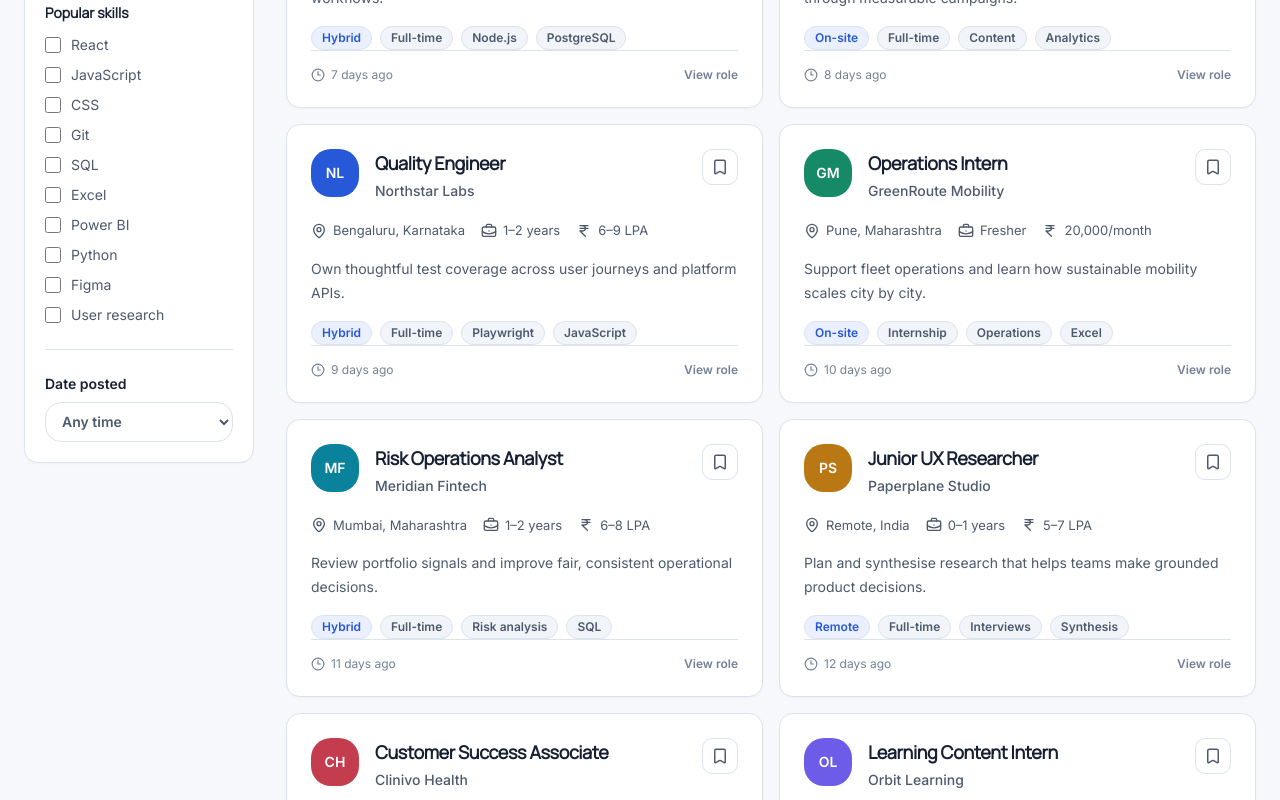
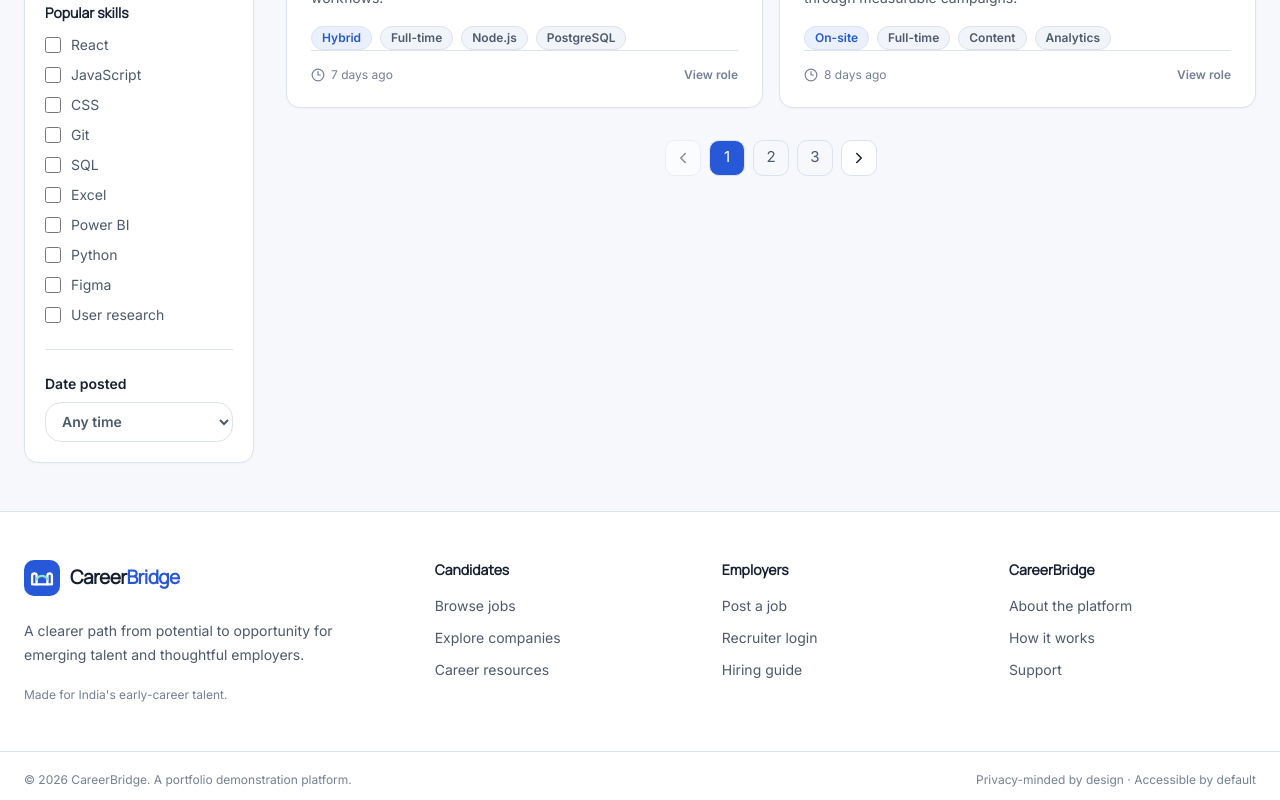
Before and after one commit to Sravanramaraju/CareerBridge-full-stack-off-campus-recruitment-platform-with-AI-assisted-r-sum-screening., a React (Vite) app: page /jobs in a window 1280 px wide. Shown: the part 1180-1980 px from the top of the page. Built offline with nearby package versions, Linux system fonts and the light colour scheme.

Commit message:
feat: paginate job search results

```diff
--- a/src/pages/public/JobsPage.jsx
+++ b/src/pages/public/JobsPage.jsx
@@ -6,6 +6,7 @@
 import { JobFilterPanel } from '@/src/components/jobs/JobFilterPanel';
 import { JobSearchBar } from '@/src/components/jobs/JobSearchBar';
 import { EmptyState, Skeleton } from '@/src/components/ui/Feedback';
+import { Pagination } from '@/src/components/ui/Pagination';
 import { catalogService } from '@/src/services/mockApi';
 import { useAppStore } from '@/src/store/useAppStore';
 
@@ -33,6 +34,7 @@
     datePosted: '',
   });
   const [sort, setSort] = useState('newest');
+  const [page, setPage] = useState(1);
   const savedJobIds = useAppStore((state) => state.savedJobIds);
   const toggleSavedJob = useAppStore((state) => state.toggleSavedJob);
 
@@ -54,7 +56,12 @@
     return result.sort((a, b) => new Date(b.postedAt) - new Date(a.postedAt));
   }, [jobsQuery.data, sort]);
 
+  const pageCount = Math.ceil(sortedJobs.length / 6);
+  const currentPage = Math.min(page, Math.max(pageCount, 1));
+  const visibleJobs = sortedJobs.slice((currentPage - 1) * 6, currentPage * 6);
+
   function toggleFilter(key, value) {
+    setPage(1);
     setFacetFilters((current) => ({
       ...current,
       [key]: current[key].includes(value)
@@ -64,6 +71,7 @@
   }
 
   function clearFilters() {
+    setPage(1);
     setFacetFilters({ types: [], modes: [], salaryBands: [], industries: [], skills: [], datePosted: '' });
   }
 
@@ -75,7 +83,10 @@
   const filterContent = <JobFilterPanel
     filters={facetFilters}
     onToggle={toggleFilter}
-    onDateChange={(datePosted) => setFacetFilters((current) => ({ ...current, datePosted }))}
+    onDateChange={(datePosted) => {
+      setPage(1);
+      setFacetFilters((current) => ({ ...current, datePosted }));
+    }}
     onClear={clearFilters}
   />;
 
@@ -109,7 +120,7 @@
             </div>
             <label className="flex items-center gap-2 text-xs font-semibold text-[var(--cb-text-secondary)]">
               Sort by
-              <select value={sort} onChange={(event) => setSort(event.target.value)} className="h-9 rounded-lg border bg-[var(--cb-surface)] px-3 text-sm outline-none focus:border-[var(--cb-primary)]">
+              <select value={sort} onChange={(event) => { setSort(event.target.value); setPage(1); }} className="h-9 rounded-lg border bg-[var(--cb-surface)] px-3 text-sm outline-none focus:border-[var(--cb-primary)]">
                 <option value="newest">Newest</option>
                 <option value="salary">Salary</option>
               </select>
@@ -121,9 +132,10 @@
           {jobsQuery.isSuccess && sortedJobs.length === 0 && <EmptyState title="No roles match these filters" description="Try a broader keyword, location, or remove one of your filters." actionLabel="Clear filters" onAction={clearFilters} />}
           {jobsQuery.isSuccess && sortedJobs.length > 0 && (
             <div className="grid gap-4 xl:grid-cols-2">
-              {sortedJobs.map((job) => <JobCard key={job.id} job={job} isSaved={savedJobIds.includes(job.id)} onSave={toggleSavedJob} />)}
+              {visibleJobs.map((job) => <JobCard key={job.id} job={job} isSaved={savedJobIds.includes(job.id)} onSave={toggleSavedJob} />)}
             </div>
           )}
+          {jobsQuery.isSuccess && <Pagination currentPage={currentPage} pageCount={pageCount} onPageChange={setPage} />}
         </section>
       </div>
     </div>
```
